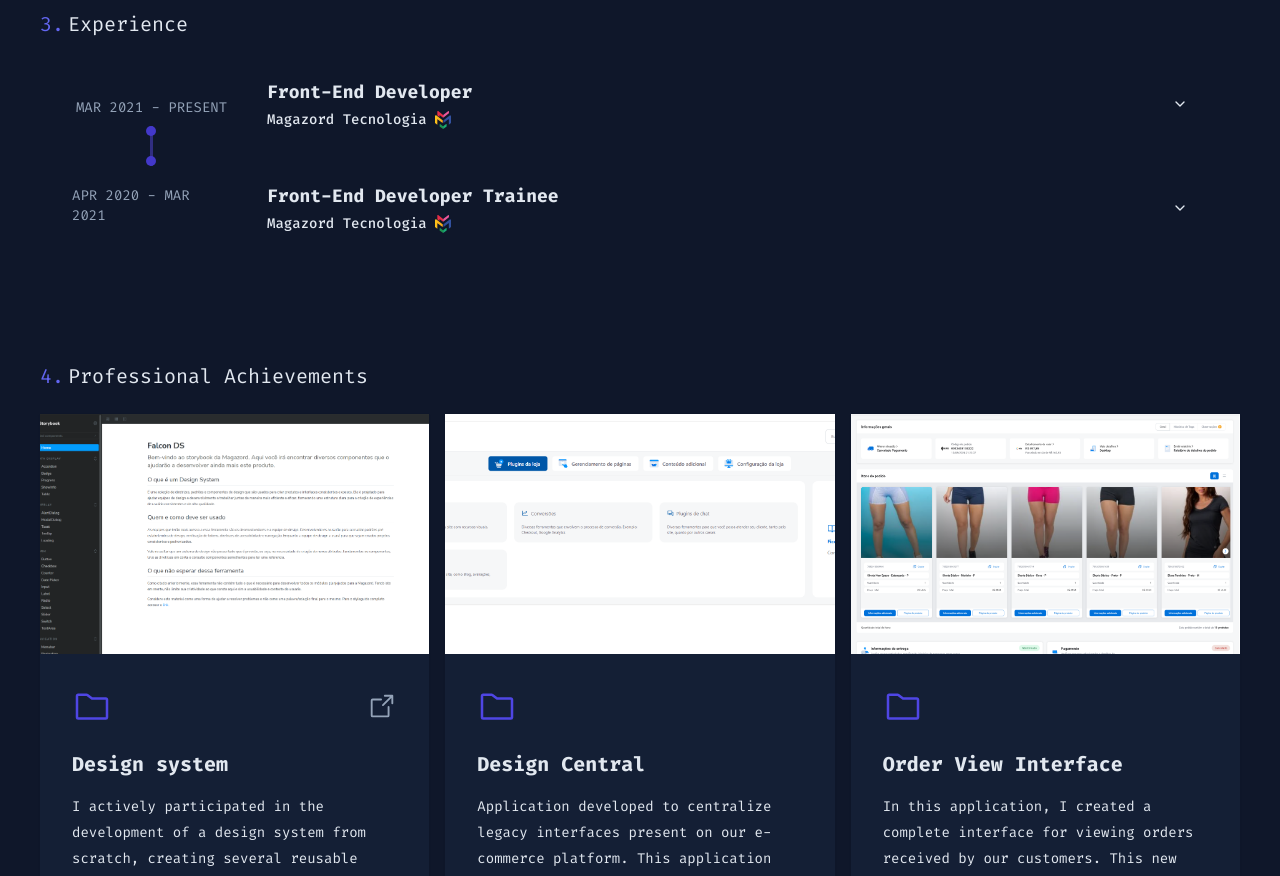
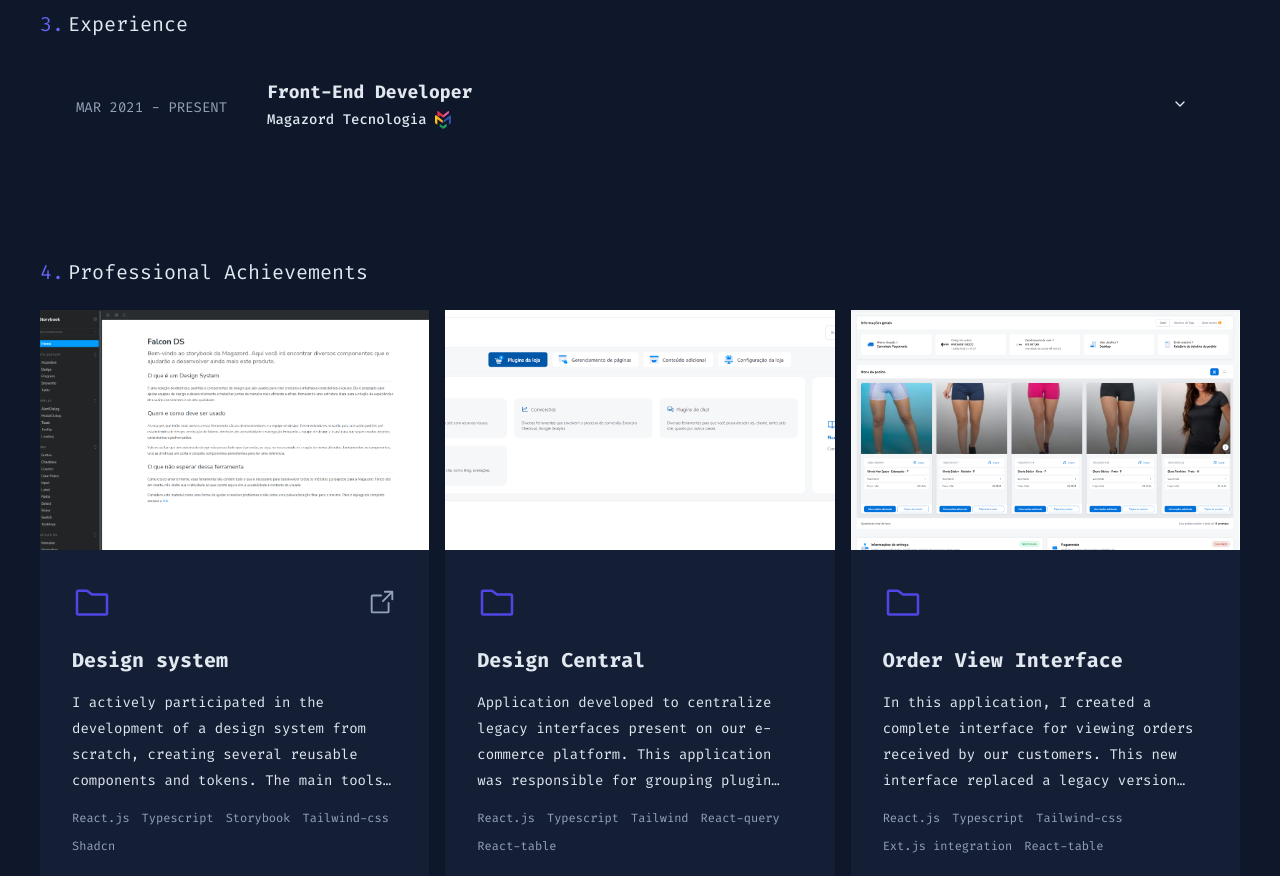
Before and after one commit to lucasdebeterco/lucasdebeterco-dev, a Next.js app: page / in a window 1280 px wide. Shown: the part 1880-2756 px from the top of the page. Built offline with nearby package versions, Linux system fonts and the light colour scheme.

Commit message:
removing description

```diff
--- a/src/app/components/experience.tsx
+++ b/src/app/components/experience.tsx
@@ -20,10 +20,7 @@ export function Experience() {
                     <div className="mt-3 flex flex-col text-slate-400">
                         <span>MAR 2021 - PRESENT</span>
                     </div>
-                    <div className="relative h-full w-[3px] bg-indigo-900 before:absolute before:left-[-4px] before:size-[10px] before:rounded-full before:bg-indigo-700 after:absolute after:bottom-0 after:left-[-4px] after:size-[10px] after:rounded-full after:bg-indigo-700"></div>
-                    <div className="mt-3 flex flex-col text-slate-400">
-                        <span>APR 2020 - MAR 2021</span>
-                    </div>
+
                 </div>
 
                 <Accordion type="multiple" className="flex w-full flex-col gap-5 text-sm [&>div:hover]:bg-background-light [&>div:hover]:drop-shadow-sm [&>div:hover_h3]:text-indigo-500 [&>div]:rounded-lg [&>div]:px-5 [&>div]:transition">
@@ -58,32 +55,8 @@ export function Experience() {
                             </ul>
                         </AccordionContent>
                     </AccordionItem>
-                    <AccordionItem value="item-2">
-                        <AccordionTrigger className="w-full">
-                            <div className="flex flex-col gap-1">
-                                <h3 className="text-left text-lg font-bold transition">
-                                    Front-End Developer Trainee
-                                </h3>
-                                <span className="flex gap-2 text-sm">
-                                    Magazord Tecnologia <Image src="/experience/magazord-logo.svg" alt="Logo Magazord" width={16} height={18}/>
-                                </span>
-                            </div>
-                        </AccordionTrigger>
-                        <AccordionContent>
-                            <p className="text-slate-300">
-                                During my period as a trainee, I was responsible for maintaining the e-commerce platform and client websites. Over time, I gained additional responsibilities, such as developing new interfaces, getting involved in large projects, and creating templates for clients from scratch.
-                            </p>
-
-                            <ul className="ml-8 mt-5 flex list-disc flex-col gap-3 text-slate-300">
-                                <li>Developed complete site templates for new customers.</li>
-                                <li>Applied SEO techniques and strategies.</li>
-                                <li>Utilized HTML, CSS, and JavaScript/jQuery concepts.</li>
-                                <li>Managed templates using Twig.</li>
-                                <li>Maintained back-end functionality and worked with PostgreSQL databases.</li>
-                            </ul>
-                        </AccordionContent>
-                    </AccordionItem>
                 </Accordion>
             </div>
-        </section>)
+        </section>
+    )
 }
```
